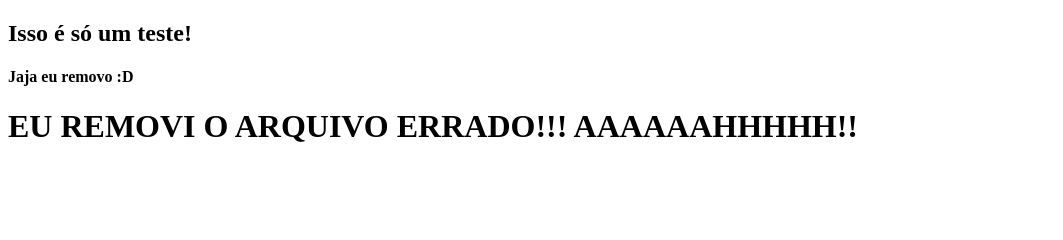
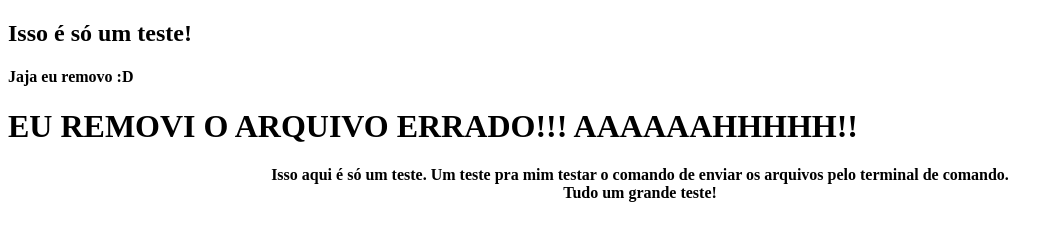
Before and after one commit to AurorinhaBoreal/Curso-ADA, a plain HTML site: page teste.html in a window 1280 px wide. Shown: the whole page, without its empty margins (0-1063 px from the left). Drawn offline with Linux system fonts and the light colour scheme.

Commit message:
push test

```diff
--- a/teste.html
+++ b/teste.html
@@ -11,5 +11,11 @@
     <h4>Jaja eu removo :D</h4>
 
     <h1>EU REMOVI O ARQUIVO ERRADO!!! AAAAAAHHHHH!!</h1>
+
+    <center>
+    <h4>Isso aqui é só um teste. Um teste pra mim testar o comando de enviar os arquivos pelo terminal de comando. <br>
+        Tudo um grande teste!</h4>
+
+    </center>
 </body>
 </html>
```
